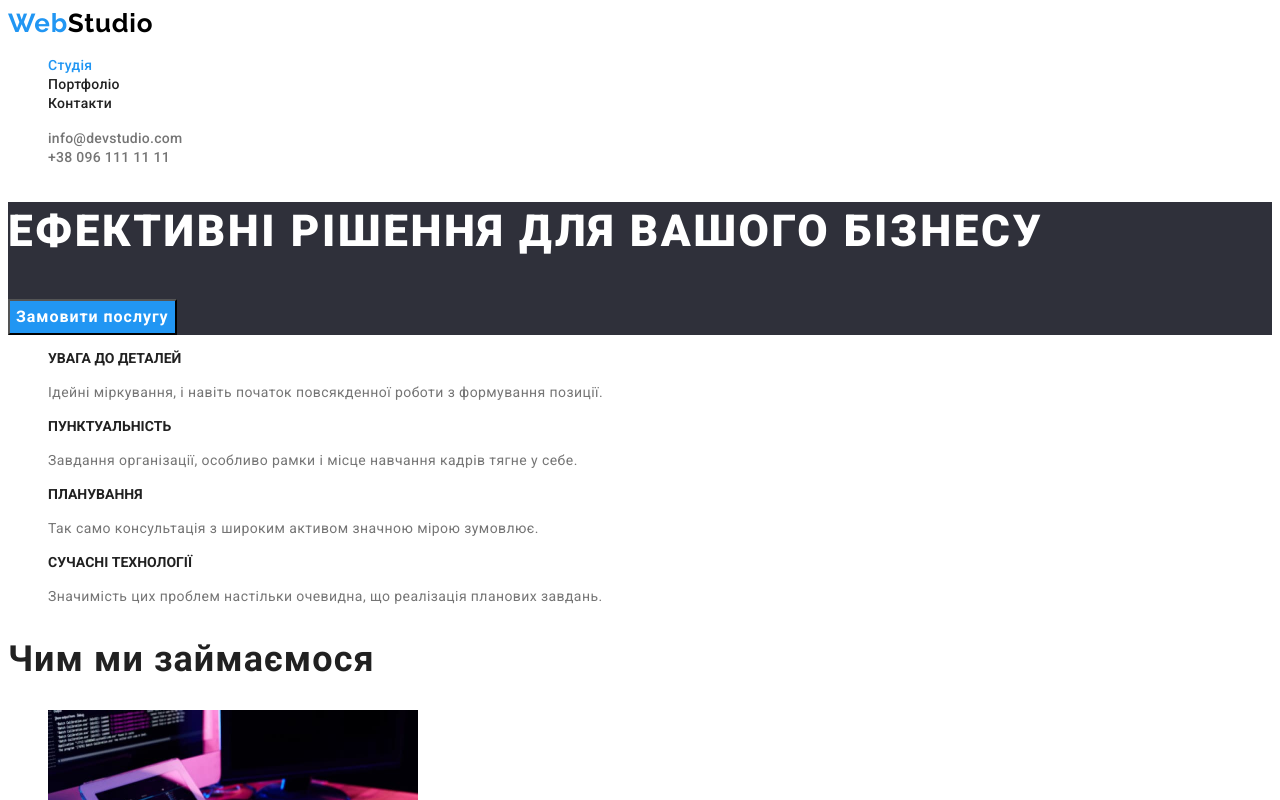
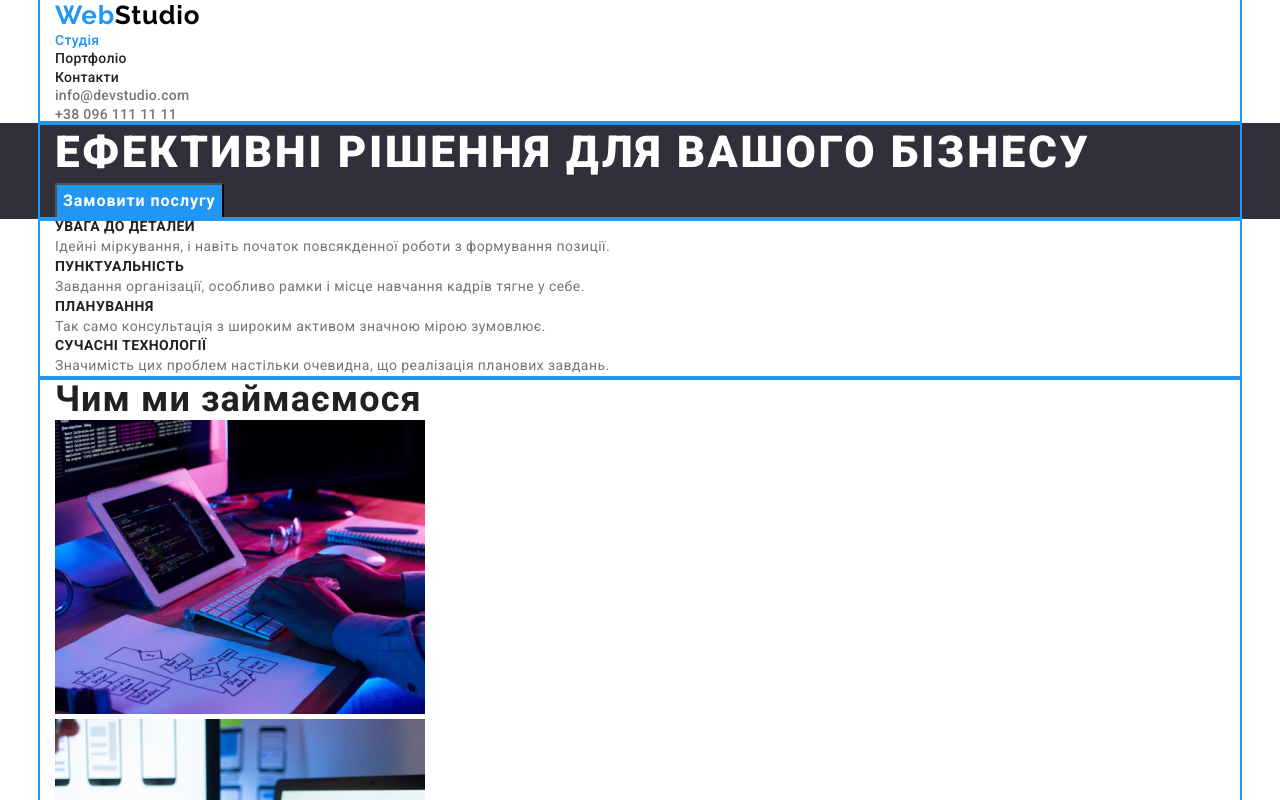
Before and after one commit to sadoviya/goit-markup-hw-03, a plain HTML site: page index.html in a window 1280 px wide. Shown: the top 800 px of the page. Drawn offline with nearby package versions, Linux system fonts and the light colour scheme.

Commit message:
Normalize added
Added normalize and some custom resets. Added default container

```diff
--- a/css/styles.css
+++ b/css/styles.css
@@ -9,6 +9,26 @@ body {
   font-family: 'roboto', sans-serif;
   color: var(--master-text-color);
   background-color: var(--pure-white-color);
+}
+
+p,
+h1,
+h2,
+h3 {
+  margin: 0;
+}
+
+ul {
+  margin: 0;
+  padding-left: 0;
+}
+
+.container {
+  width: 1200px;
+  margin: 0 auto;
+  padding-left: 15px;
+  padding-right: 15px;
+  outline: 2px solid #2196f3;
 }
 
 .link {
@@ -120,7 +140,7 @@ body {
   font-weight: 700;
   font-size: 14px;
   line-height: 1.14;
-  /* letter-spacing: 0.03em; */
+  letter-spacing: 0.03em;
   text-transform: uppercase;
 }
 
--- a/index.html
+++ b/index.html
@@ -11,10 +11,18 @@
       href="https://fonts.googleapis.com/css2?family=Montserrat:wght@400;700&family=Raleway:wght@700&family=Roboto:wght@400;500;700;900&display=swap"
       rel="stylesheet"
     />
+    <link
+      rel="stylesheet"
+      href="https://cdnjs.cloudflare.com/ajax/libs/modern-normalize/1.1.0/modern-normalize.min.css"
+      integrity="sha512-wpPYUAdjBVSE4KJnH1VR1HeZfpl1ub8YT/NKx4PuQ5NmX2tKuGu6U/JRp5y+Y8XG2tV+wKQpNHVUX03MfMFn9Q=="
+      crossorigin="anonymous"
+      referrerpolicy="no-referrer"
+    />
     <link rel="stylesheet" href="./css/styles.css" />
   </head>
   <body>
     <header>
+      <div class="container">
         <nav>
           <a href="./index.html" class="header-logo"><span class="half-logo">Web</span>Studio</a>
           <ul class="list">
@@ -29,6 +37,7 @@
             </li>
           </ul>
         </nav>
+
         <ul class="list">
           <li>
             <a href="mailto:info@devstudio.com" class="header-link link">info@devstudio.com</a>
@@ -37,13 +46,17 @@
             <a href="tel:+380961111111" class="header-link link">+38 096 111 11 11</a>
           </li>
         </ul>
+      </div>
     </header>
     <main>
       <section class="hero-section">
+        <div class="container">
           <h1 class="hero-title">Ефективні рішення для вашого бізнесу</h1>
           <button type="button" class="hero-button btn">Замовити послугу</button>
+        </div>
       </section>
       <section>
+        <div class="container">
           <h2 class="visually-hidden">Переваги</h2>
           <ul class="list">
             <li>
@@ -71,8 +84,10 @@
               </p>
             </li>
           </ul>
+        </div>
       </section>
       <section>
+        <div class="container">
           <h2 class="process-title">Чим ми займаємося</h2>
           <ul class="list">
             <li>
@@ -85,8 +100,10 @@
               <img src="./images/img-2.jpg" alt="дизайн" width="370" height="294" />
             </li>
           </ul>
+        </div>
       </section>
       <section class="team-section">
+        <div class="container">
           <h2 class="team-title">Наша команда</h2>
           <ul class="list">
             <li class="card">
@@ -110,9 +127,11 @@
               <p class="member-alt" lang="en">UI Designer</p>
             </li>
           </ul>
+        </div>
       </section>
     </main>
     <footer class="footer-bg">
+      <div class="container">
         <a href="./index.html" class="footer-logo"><span class="half-logo">Web</span>Studio</a>
         <address>
           <ul class="list">
@@ -133,6 +152,7 @@
             </li>
           </ul>
         </address>
+      </div>
     </footer>
   </body>
 </html>
```
Also changed, not shown: portfolio.html (+15 -0 lines). Lines whose indentation alone changed are shown as unchanged.
